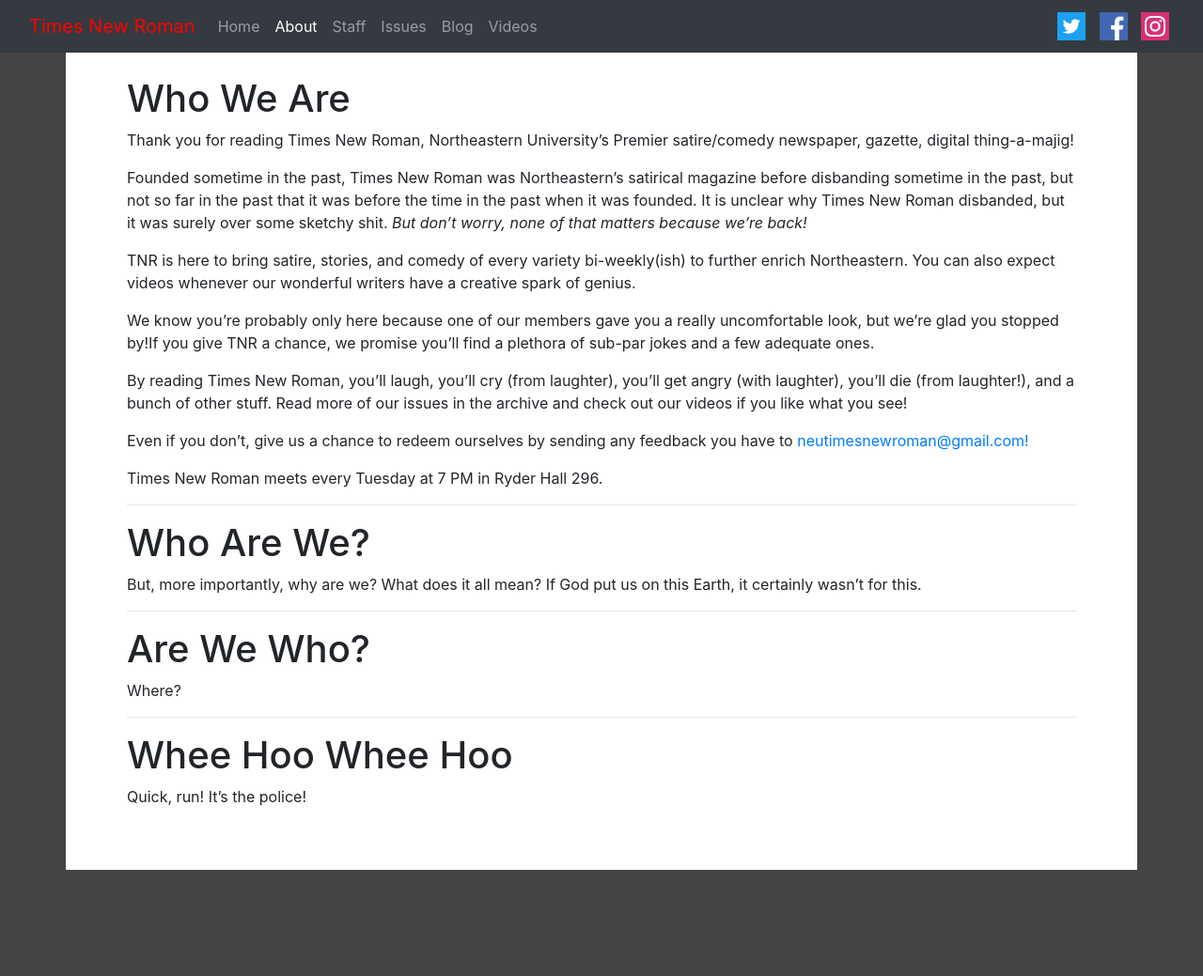
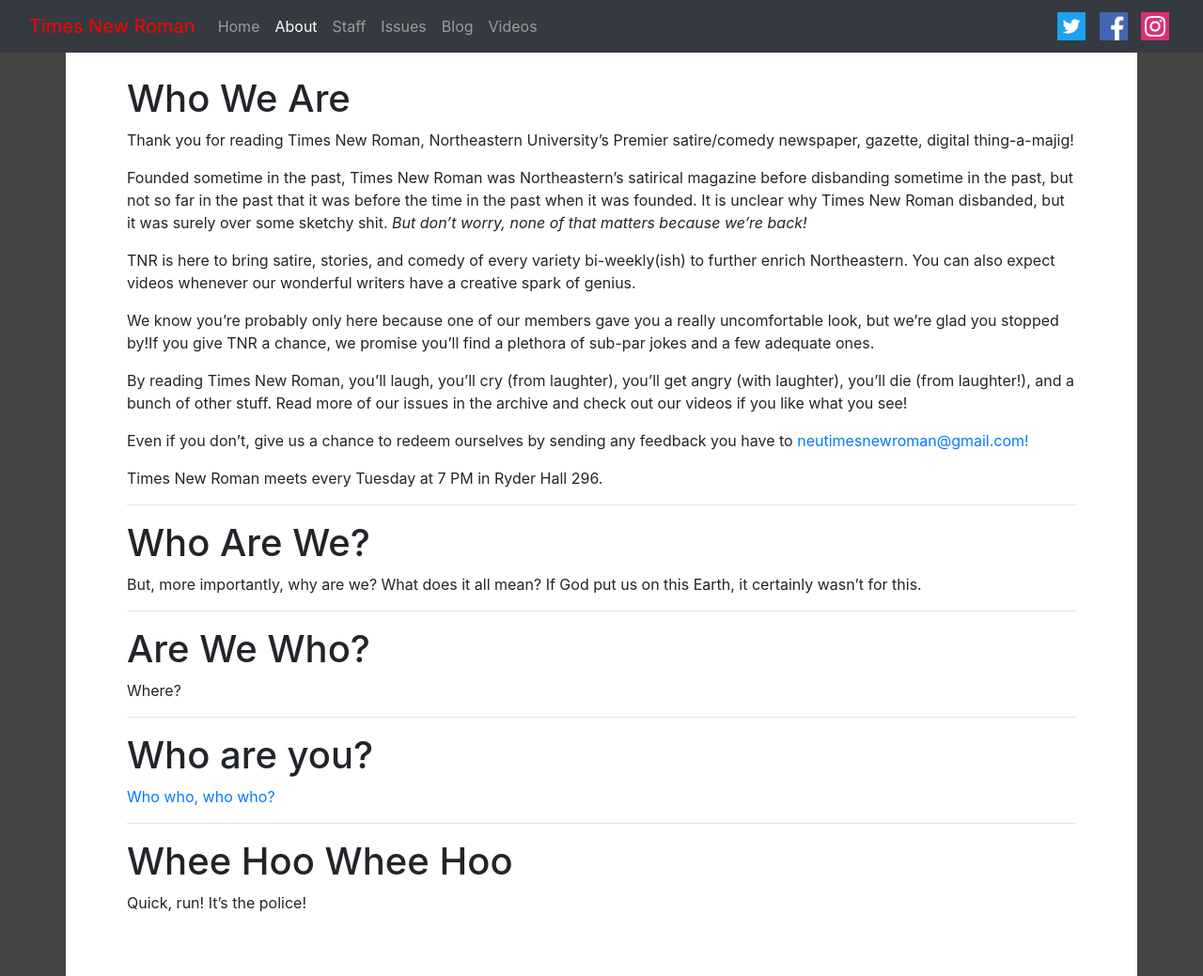
Before and after one commit to neutimesnewroman/website-source, a Jekyll site: the page built from about.md, in a window 1280 px wide. Shown: the whole page at 94% size. Built offline with Jekyll 4.4.1, drawn with Linux system fonts in a browser that asks for light colours; nearby versions of some CDN libraries; before the commit the page ends 926 px from its top, so only the background shows below that.

Commit message:
who who who who

```diff
--- a/about.md
+++ b/about.md
@@ -67,6 +67,12 @@
 
 ----
 
+# Who are you?
+
+[Who who, who who?](https://en.wikipedia.org/wiki/Who_Are_You_(The_Who_song))
+
+----
+
 # Whee Hoo Whee Hoo
 
 Quick, run! It's the police!
```
